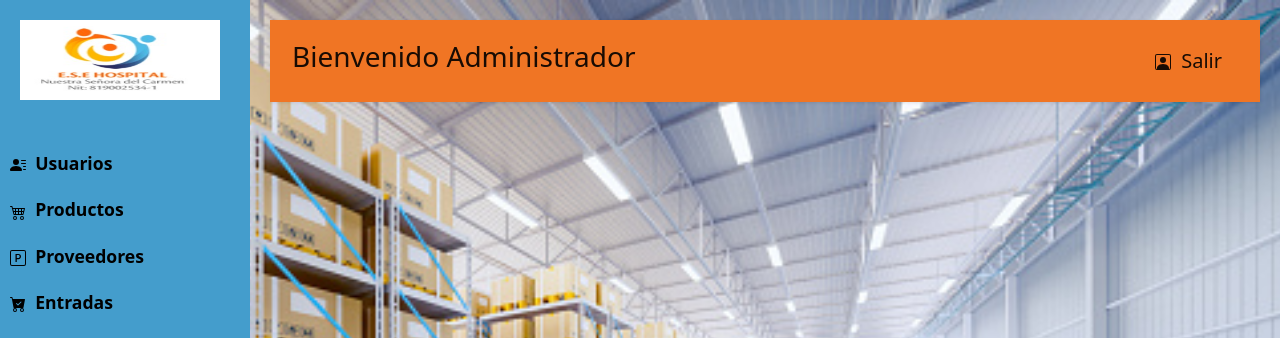
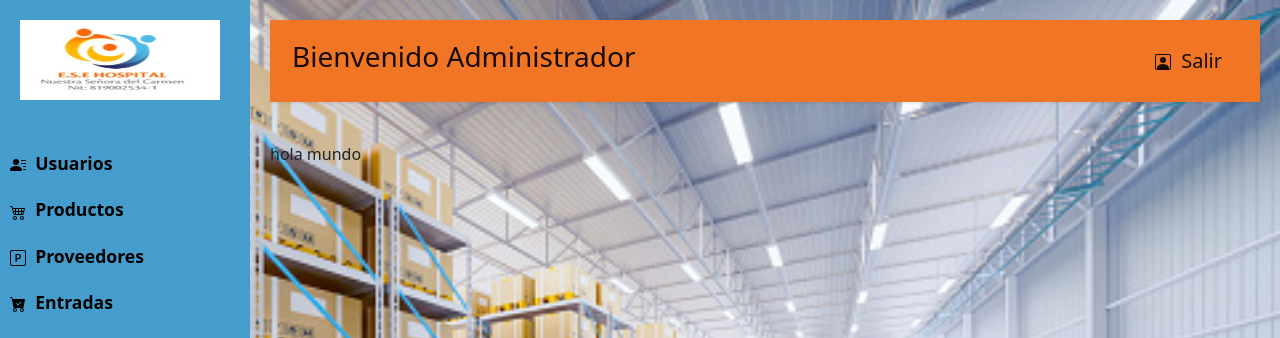
Before and after one commit to Donaldo-1997/SIPCIA, a Flask app: page /home in a window 1280 px wide. Shown: the top 338 px of the page. Run offline with Flask 2, Linux system fonts and the light colour scheme; some libraries are stand-ins or nearby versions.

Commit message:
mi primer commit

```diff
--- a/src/templates/home.html
+++ b/src/templates/home.html
@@ -2,5 +2,6 @@
 
 {% block body %}
 
+hola mundo
 
 {% endblock %}
```
